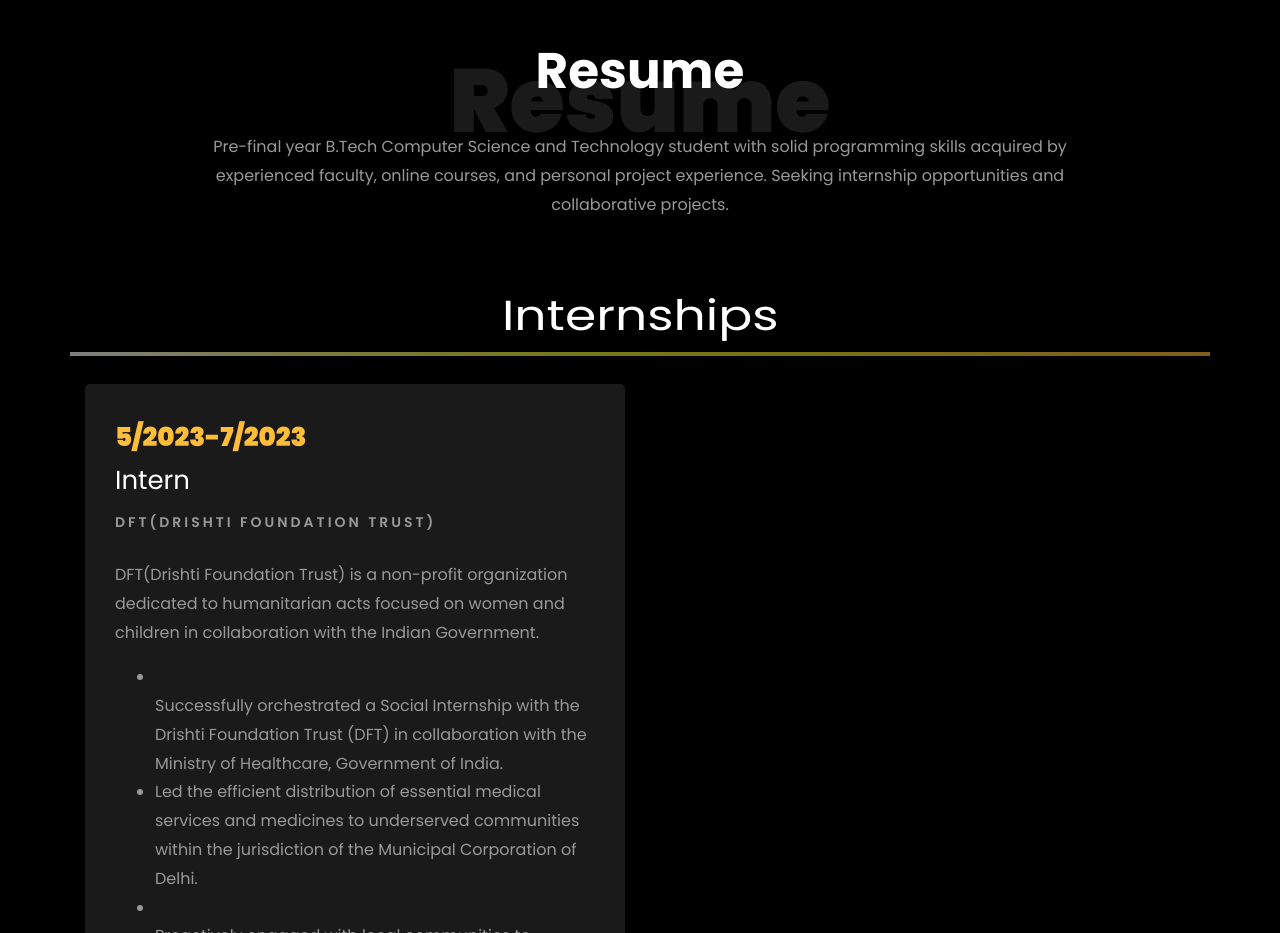
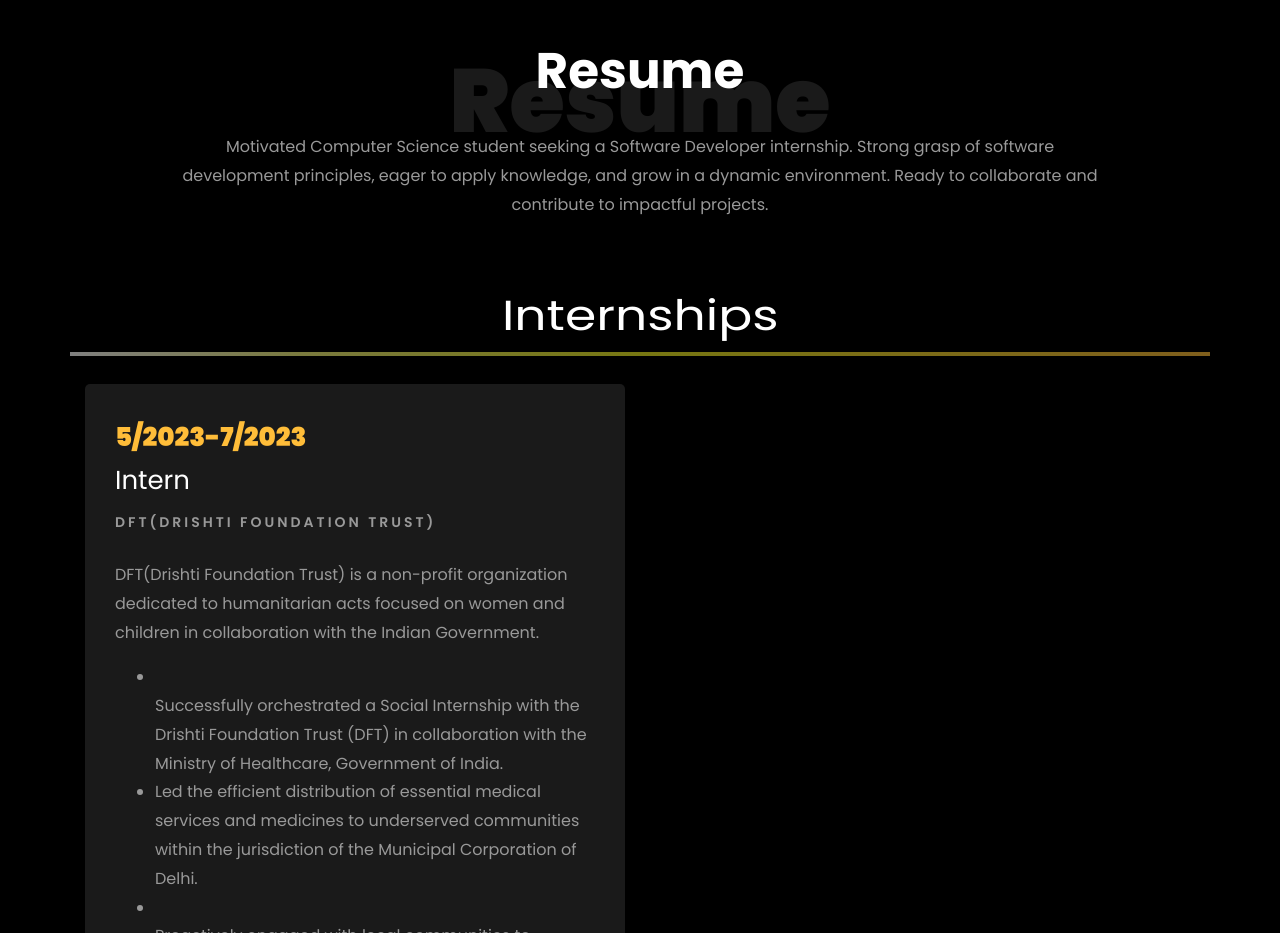
Before and after one commit to Rishav105685/Portfolio, a plain HTML site: page index.html in a window 1280 px wide. Shown: the part 1980-2913 px from the top of the page. Drawn offline with Linux system fonts and the light colour scheme; files whose address does not match are found by name.

Commit message:
Update index.html

```diff
--- a/index.html
+++ b/index.html
@@ -323,9 +323,9 @@
           <div class="col-md-10 heading-section text-center ftco-animate">
           	<h1 class="big big-2">Resume</h1>
             <h2 class="mb-4">Resume</h2>
-            <p>Pre-final year B.Tech Computer Science and Technology student with solid programming skills acquired by
-				experienced faculty, online courses, and personal project experience.
-				Seeking internship opportunities and collaborative projects.</p>
+            <p>Motivated Computer Science student seeking a Software Developer internship. Strong grasp of software development
+principles, eager to apply knowledge, and grow in a dynamic environment. Ready to collaborate and contribute to impactful
+projects.</p>
           </div>
         </div>
 
```
